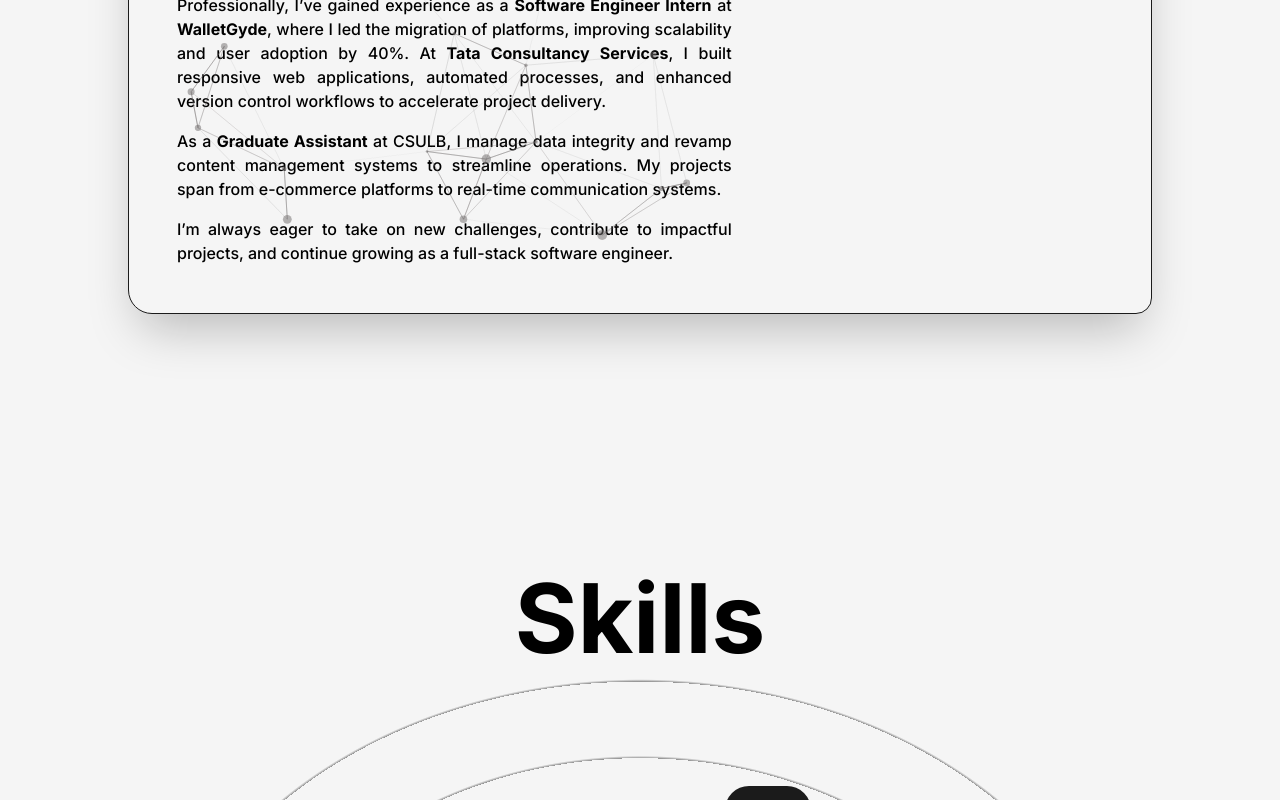
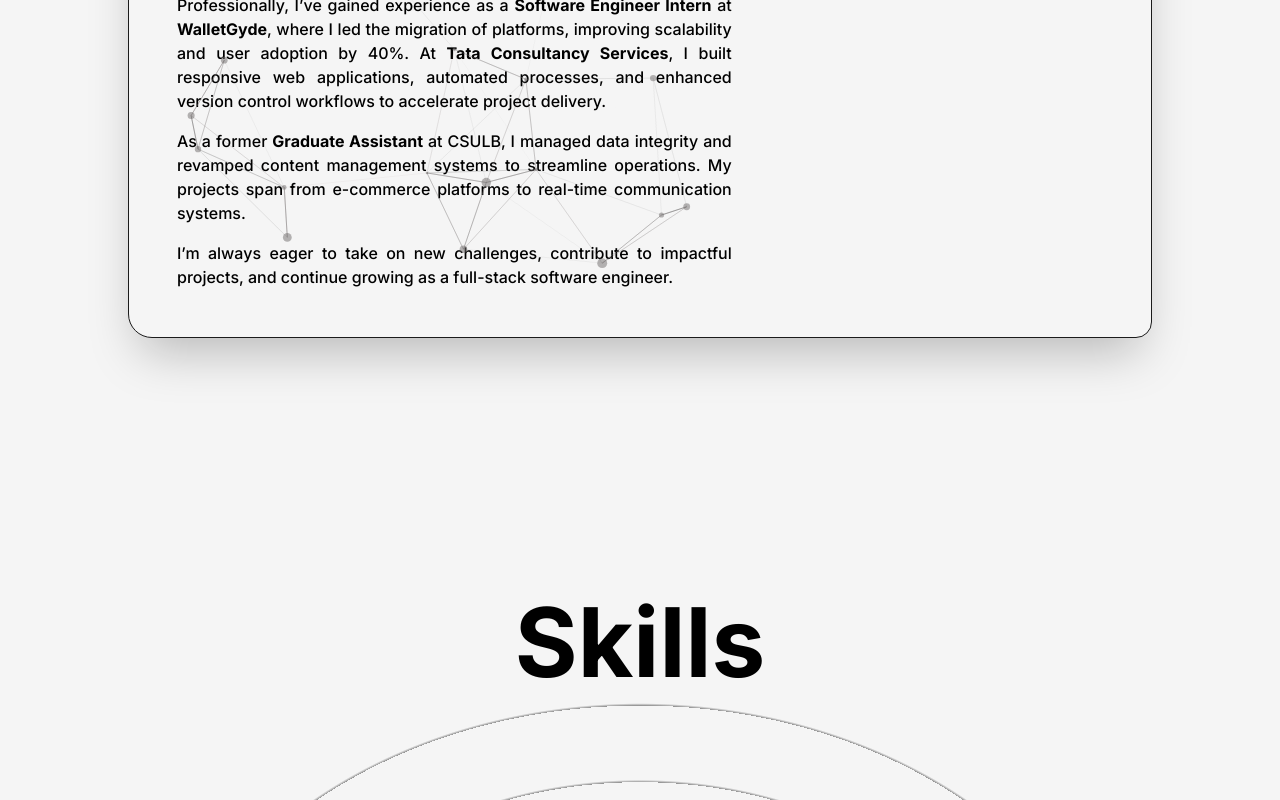
Before and after one commit to Humanvitha/Humanvitha.github.io, a Next.js app: page /about in a window 1280 px wide. Shown: the part 1000-1800 px from the top of the page. Built offline with nearby package versions, Linux system fonts and the light colour scheme.

Commit message:
Revise job title

```diff
--- a/src/pages/about.js
+++ b/src/pages/about.js
@@ -133,10 +133,10 @@ const about = () => {
                   transition={{ duration: 0.8, delay: 0.4 }}
                 >
                   <p className="font-medium text-justify">
-                    As a <strong>Graduate Assistant</strong> at
-                    CSULB, I manage data integrity and revamp content management
-                    systems to streamline operations. My projects span from
-                    e-commerce platforms to real-time communication systems.
+                    As a former <strong>Graduate Assistant</strong> at
+CSULB, I managed data integrity and revamped content management
+systems to streamline operations. My projects span from
+e-commerce platforms to real-time communication systems.
                   </p>
                   <p className="font-medium text-justify mt-4">
                     I’m always eager to take on new challenges, contribute to
```
